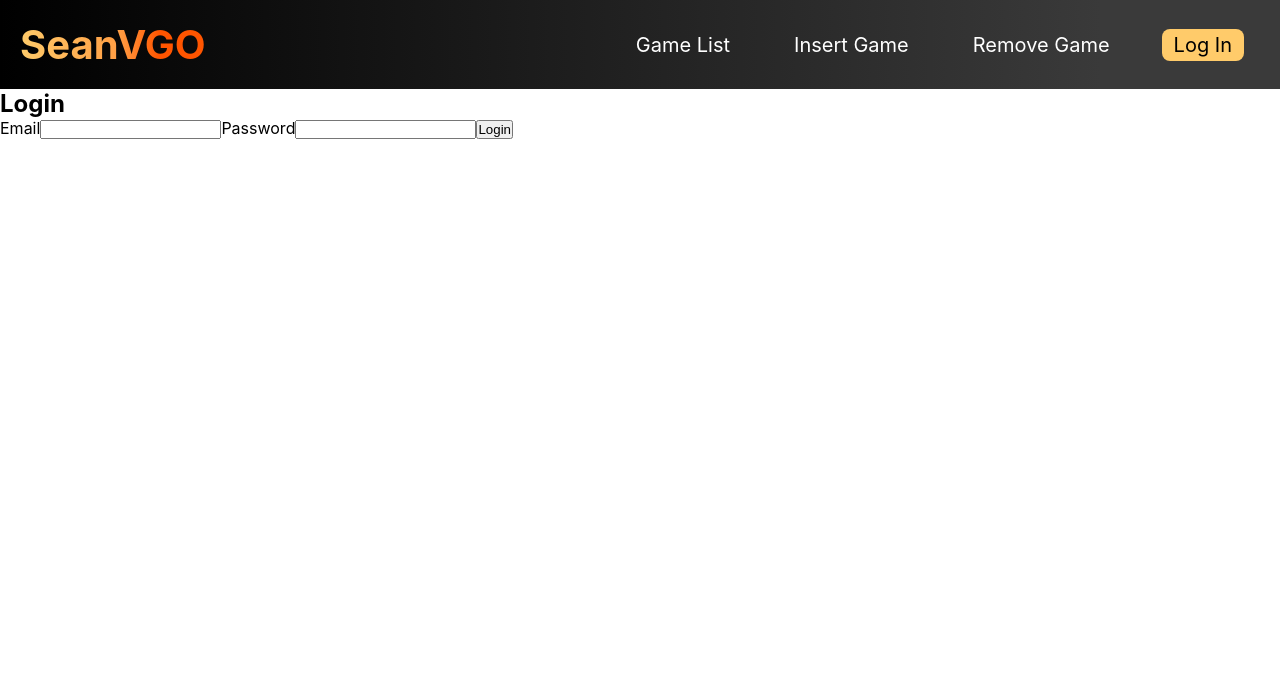
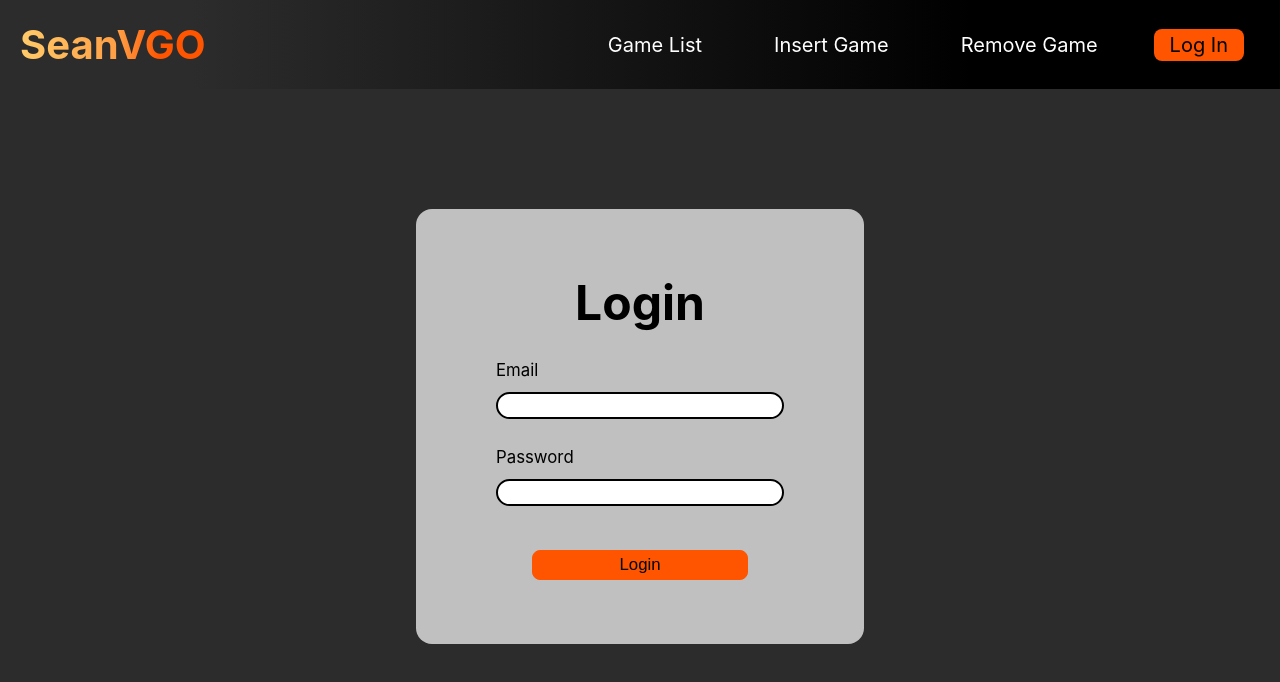
Before and after one commit to snaramirez872/SeanVGO, a React (Vite) app: page /login in a window 1280 px wide. Shown: the top 682 px of the page. Built offline with nearby package versions, Linux system fonts and the light colour scheme; no server answers.

Commit message:
designed login page + redesigned navbar

```diff
--- a/src/components/LoginPage.jsx
+++ b/src/components/LoginPage.jsx
@@ -39,15 +39,17 @@ export default function LoginPage() {
 
     return (
         <div className="login-container">
-            <h2>Login</h2>
             <form id="login-form">
+                <h1>Login</h1>
                 <label htmlFor="email">Email</label>
                 <input id="email" type="email" value={email} onChange={onChangeEmail} />
                 <label htmlFor="password">Password</label>
                 <input id="password" type="password" value={password} onChange={onChangePass} />
-                <button className="login-btn" type="button" onClick={handleLogin}>
-                    Login
-                </button>
+                <div className="button">
+                    <button className="login-btn" type="button" onClick={handleLogin}>
+                        Login
+                    </button>
+                </div>
             </form>
         </div>
     );
--- a/src/components/styles/LoginPage.css
+++ b/src/components/styles/LoginPage.css
@@ -0,0 +1,80 @@
+.login-container,
+#login-form {
+    display: flex;
+    flex-direction: column;
+}
+
+.login-container {
+    align-items: center;
+    justify-content: center;
+}
+
+#login-form {
+    margin-top: 15vh;
+    gap: 1.5vh;
+    width: 35%;
+    padding: 8vh 10vh;
+    border-radius: 2vh;
+    background-color: rgba(255, 255, 255, 0.7)
+}
+
+#login-form :is(*) {
+    transition: ease-in-out 0.3s;
+}
+
+#login-form h1 {
+    font-size: 6vh;
+    text-align: center;
+}
+
+#login-form label {
+    text-align: left;
+    margin-top: 2vh;
+}
+
+.button {
+    display: flex;
+    align-items: center;
+    justify-content: center;
+}
+
+.login-btn {
+    margin-top: 4vh;
+    width: 75%;
+}
+
+#login-form :is(label, input, .login-btn) {
+    font-size: 2.1vh;
+}
+
+#login-form input {
+    border-radius: 2vh;
+}
+
+#login-form input {
+    border: 2.5px solid black;
+    padding: 0.2vh 1vh;
+}
+
+#login-form input:focus {
+    outline: none;
+    border: 2.5px solid rgb(47, 113, 255);
+}
+
+#login-form :is(label, h1) {
+    color: black;
+}
+
+#login-form button {
+    padding: 0.5vh;
+    border-radius: 1vh;
+    border: 0.5px solid var(--color-Three);
+    background-color: var(--color-Three);
+}
+
+#login-form button:hover {
+    cursor: pointer;
+    border-radius: 4vh;
+    color: white;
+    background-color: var(--color-Three);
+}
--- a/src/components/styles/NavBar.css
+++ b/src/components/styles/NavBar.css
@@ -5,6 +5,8 @@
     --color-One: rgb(255, 203, 106);
     --color-Two: rgb(255, 158, 68);
     --color-Three: rgb(255, 85, 0);
+
+    --background-color: rgb(44, 44, 44);
 }
 
 .nav-bar {
@@ -15,8 +17,8 @@
     padding: 2.5vh;
     background: linear-gradient(
         90deg,
-        rgb(0, 0, 0) 0%,
-        rgb(58, 58, 58) 86%
+        var(--background-color) 15%,
+        rgb(0, 0, 0) 76%
     );
     color: white;
     transition: background 0.3s ease-in-out, color 0.3s ease-in-out;
@@ -60,23 +62,22 @@
 
 .links a:hover {
     cursor: pointer;
-    color: var(--color-Three);
+    color: var(--color-Two);
     transition: ease-in-out 0.3s;
 }
 
  .links a p {
-    padding: 0.5vh 1.5vh;
+    padding: 0.5vh 2vh;
  }
 
 .log-btns {
-    background-color: var(--color-One);
+    background-color: var(--color-Three);
     color: black;
     border-radius: 1vh;
     transition: ease-in-out 0.3s;
 }
 
 .log-btns:hover {
-    background-color: var(--color-Two);
     border-radius: 5vh;
     color: white;
     transition: ease-in-out 0.3s;
--- a/src/index.css
+++ b/src/index.css
@@ -5,4 +5,5 @@
   text-rendering: optimizeLegibility;
   -webkit-font-smoothing: antialiased;
   -moz-osx-font-smoothing: grayscale;
+  background-color: var(--background-color);
 }
```
